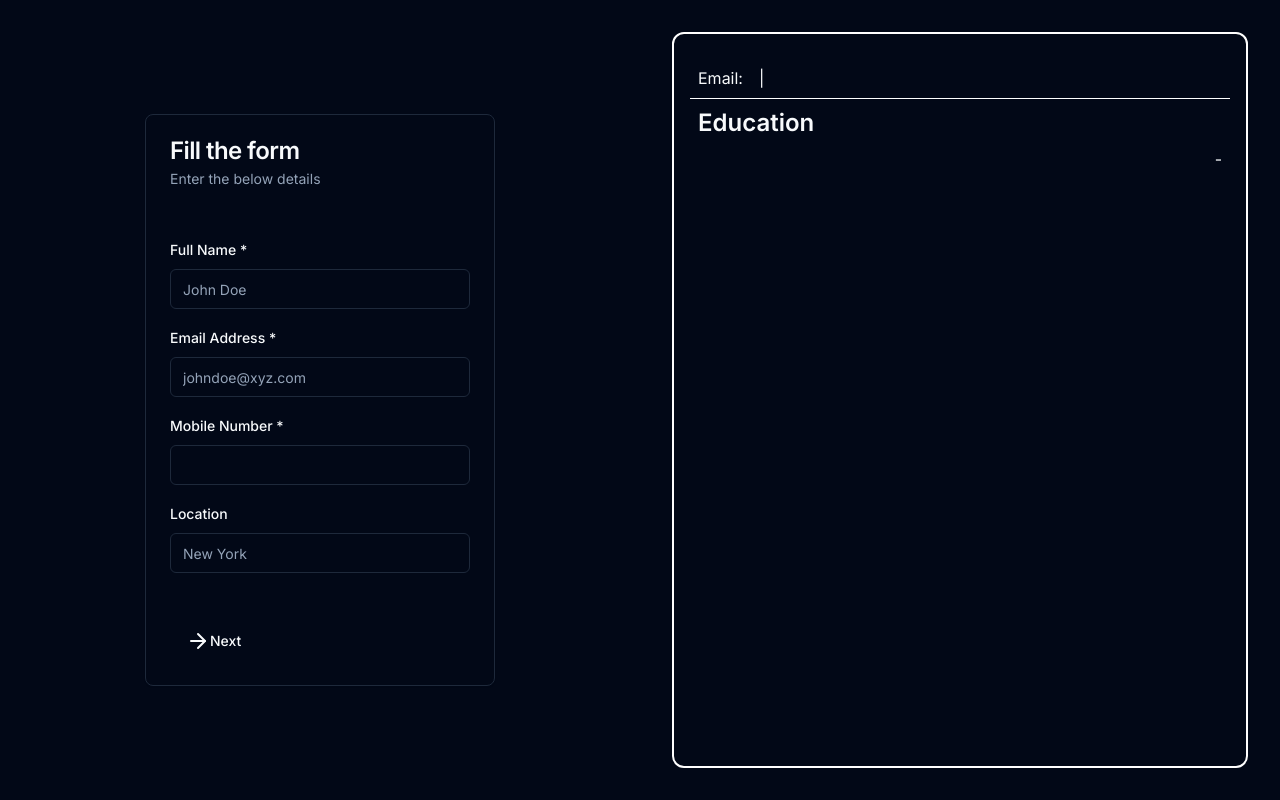
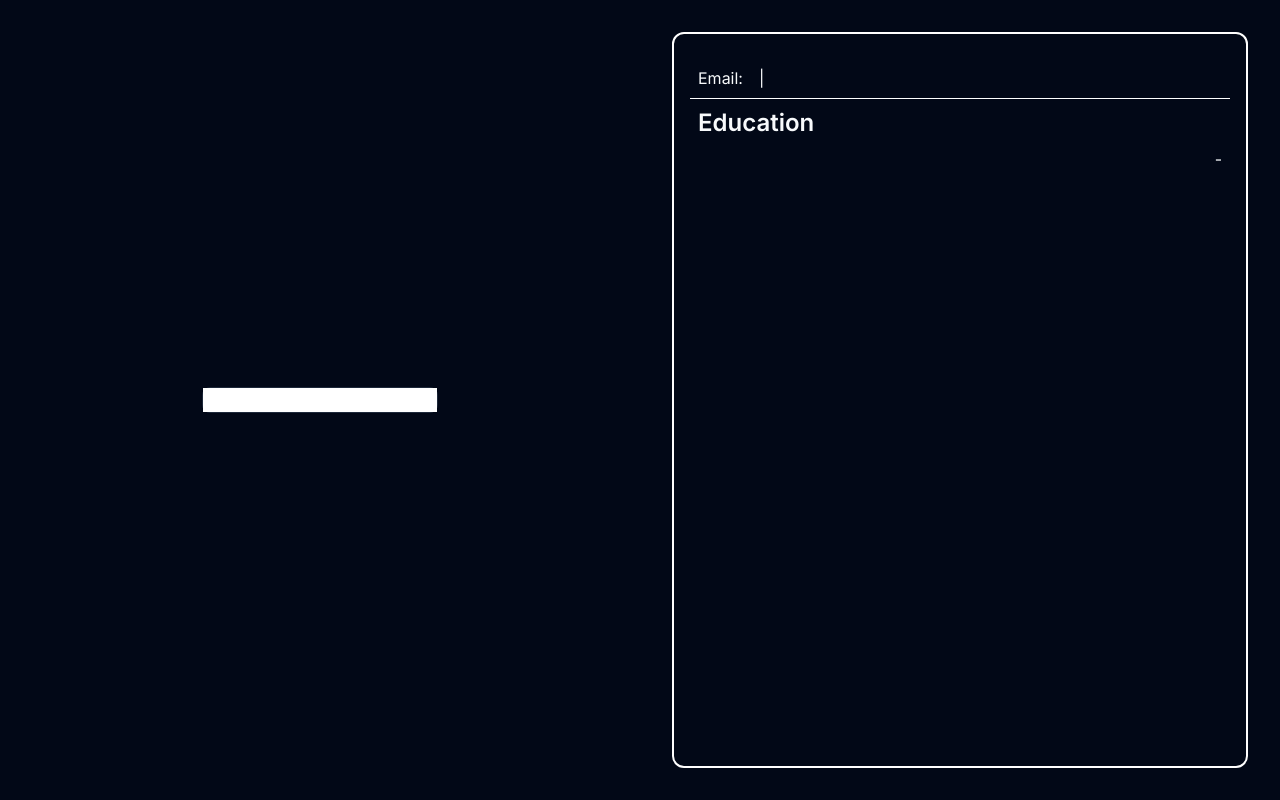
Before and after one commit to Anandprabhu530/Mirthly, a Next.js app: page /resume in a window 1280 px wide. Built offline with nearby package versions, Linux system fonts and the light colour scheme.

Commit message:
Small Change to test

```diff
--- a/components/Form_Builder.tsx
+++ b/components/Form_Builder.tsx
@@ -97,9 +97,13 @@ export function Form_Builder({ setData }) {
     setData(data);
   }
 
+  const handleChange = (event) =>{
+    event.preventDefault();
+    console.log("Inside");
+  }
   return (
     <Card>
-      <Form {...form}>
+      {/* <Form {...form}>
         <form
           onSubmit={form.handleSubmit(onSubmit)}
           className="w-full space-y-6 "
@@ -395,7 +399,10 @@ export function Form_Builder({ setData }) {
             </Button>
           </CardFooter>
         </form>
-      </Form>
+      </Form> */}
+      <form>
+        <input name="Fullname" onChange={handleChange}/>
+      </form>
     </Card>
   );
 }
```
